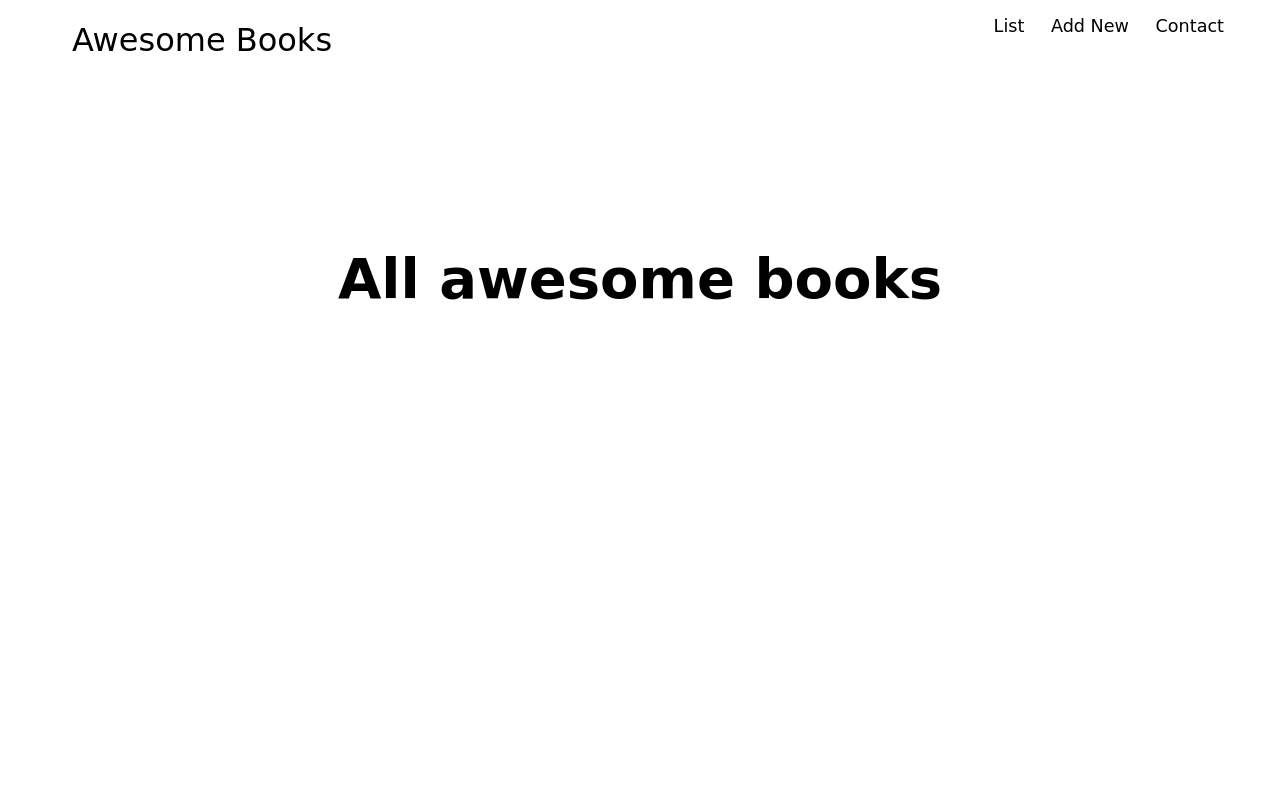
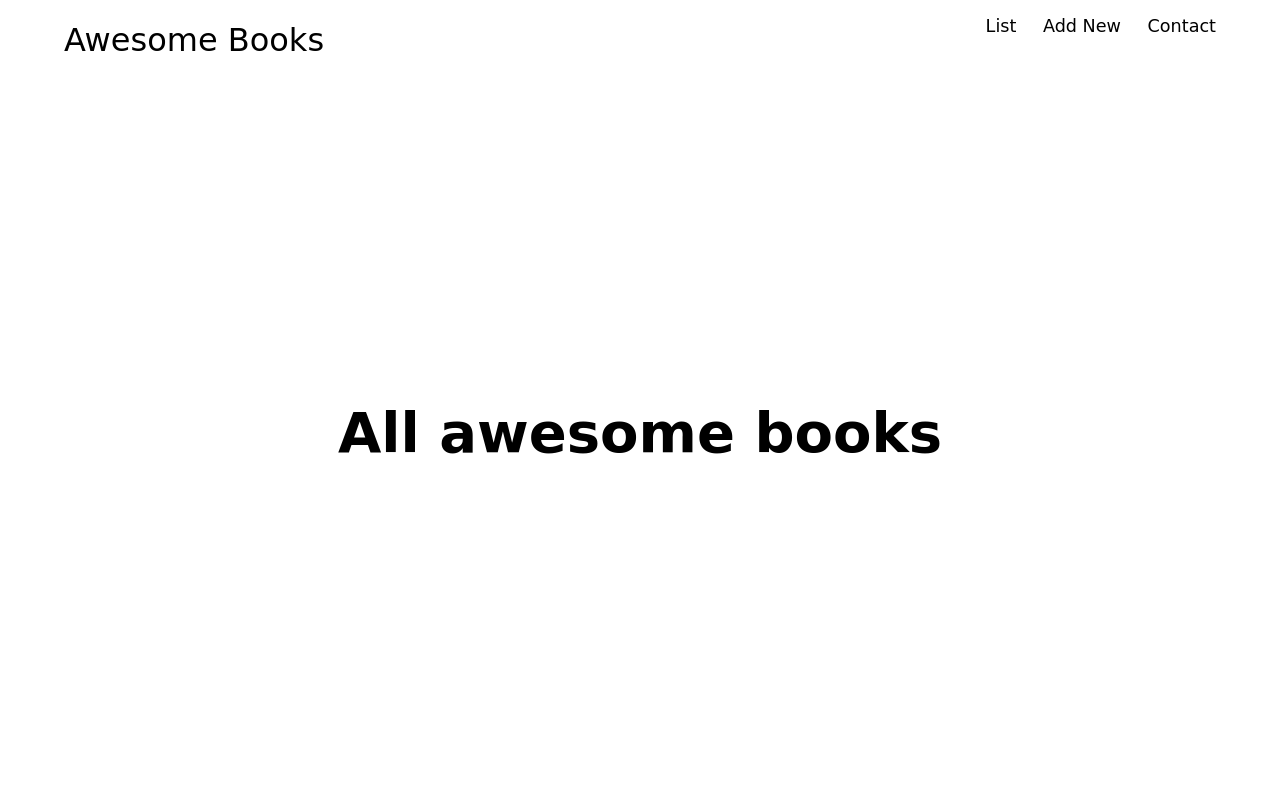
Before and after one commit to rmrmrmr/awesome-books-modules, a website: page index.html in a window 1280 px wide. Shown: the top 800 px of the page. Drawn offline with Linux system fonts and the light colour scheme; a web font is replaced by a local one.

Commit message:
Center all of the section's content

```diff
--- a/index.css
+++ b/index.css
@@ -2,6 +2,7 @@
 
 body {
   font-family: 'Roboto', sans-serif;
+  margin: 0;
 }
 
 .headers {
@@ -48,8 +49,18 @@ section {
   display: flex;
   flex-direction: column;
   align-items: center;
+  justify-content: center;
   box-sizing: border-box;
-  padding: 15vh 0;
+}
+
+
+#listWrap {
+  display: flex;
+  flex-direction: column;
+  align-items: center;
+  justify-content: center;
+  height: auto;
+  width: auto;
 }
 
 .sectionHeader {
@@ -78,27 +89,3 @@ section {
   font-size: 1.3rem;
   font-weight: 400;
 }
-
-#contact {
-  padding-top: 7vh;
-}
-
-.bookWrap {
-
-}
-
-.wrap {
-
-}
-
-.bookTitle {
-
-}
-
-.bookAuthor {
-
-}
-
-.removeBttn {
-
-}
--- a/index.html
+++ b/index.html
@@ -17,10 +17,12 @@
     </ul>
   </header>
   <section id="list">
-    <h1 class="sectionHeader headers">
-      All awesome books
-    </h1>
-    <div id="booksList"></div>
+    <div id="listWrap">
+      <h1 class="sectionHeader headers">
+        All awesome books
+      </h1>
+      <div id="booksList"></div>
+    </div>
   </section>
   <section id="addNew">
     <h2 class="sectionHeader headers">
```
